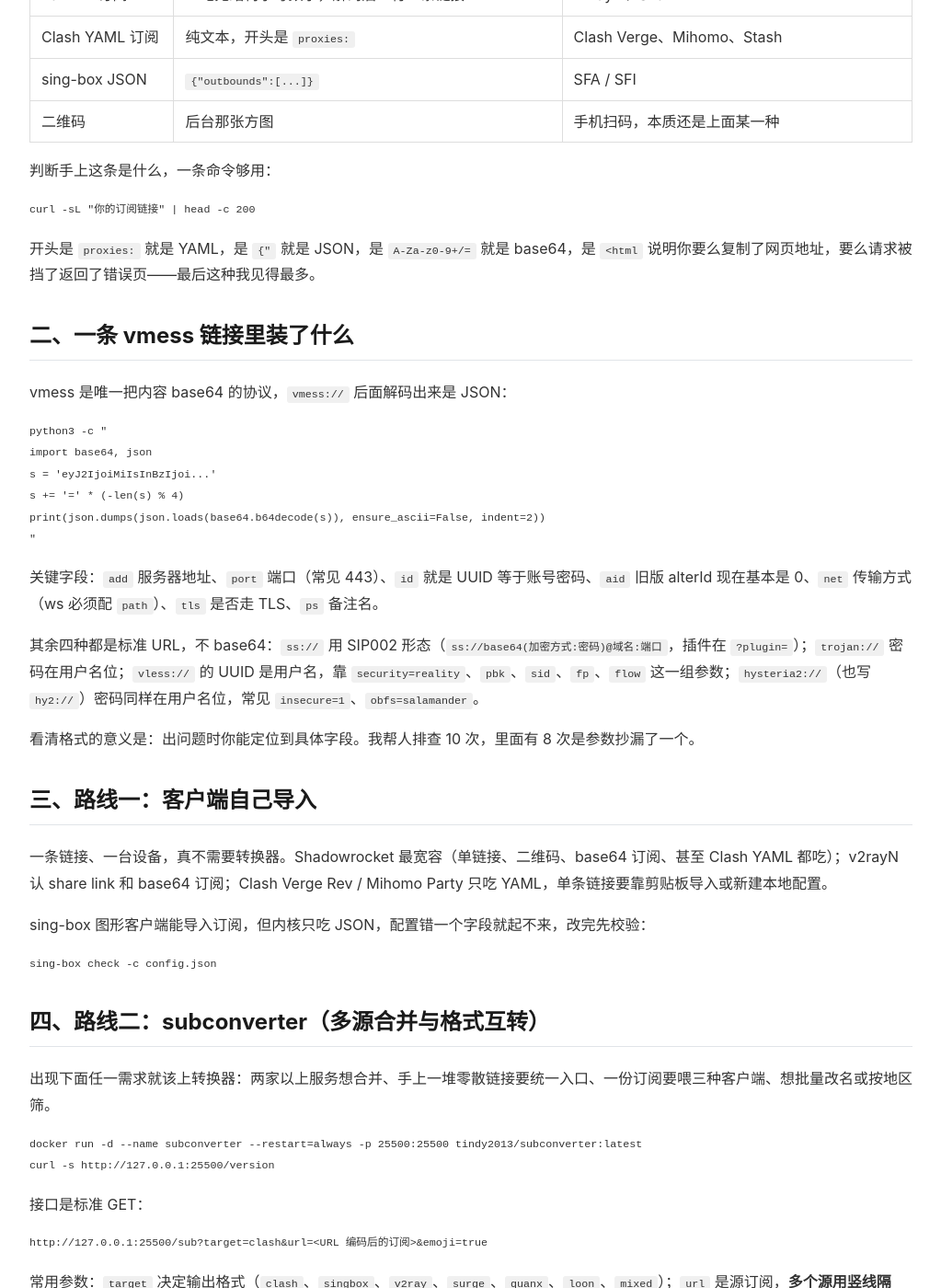
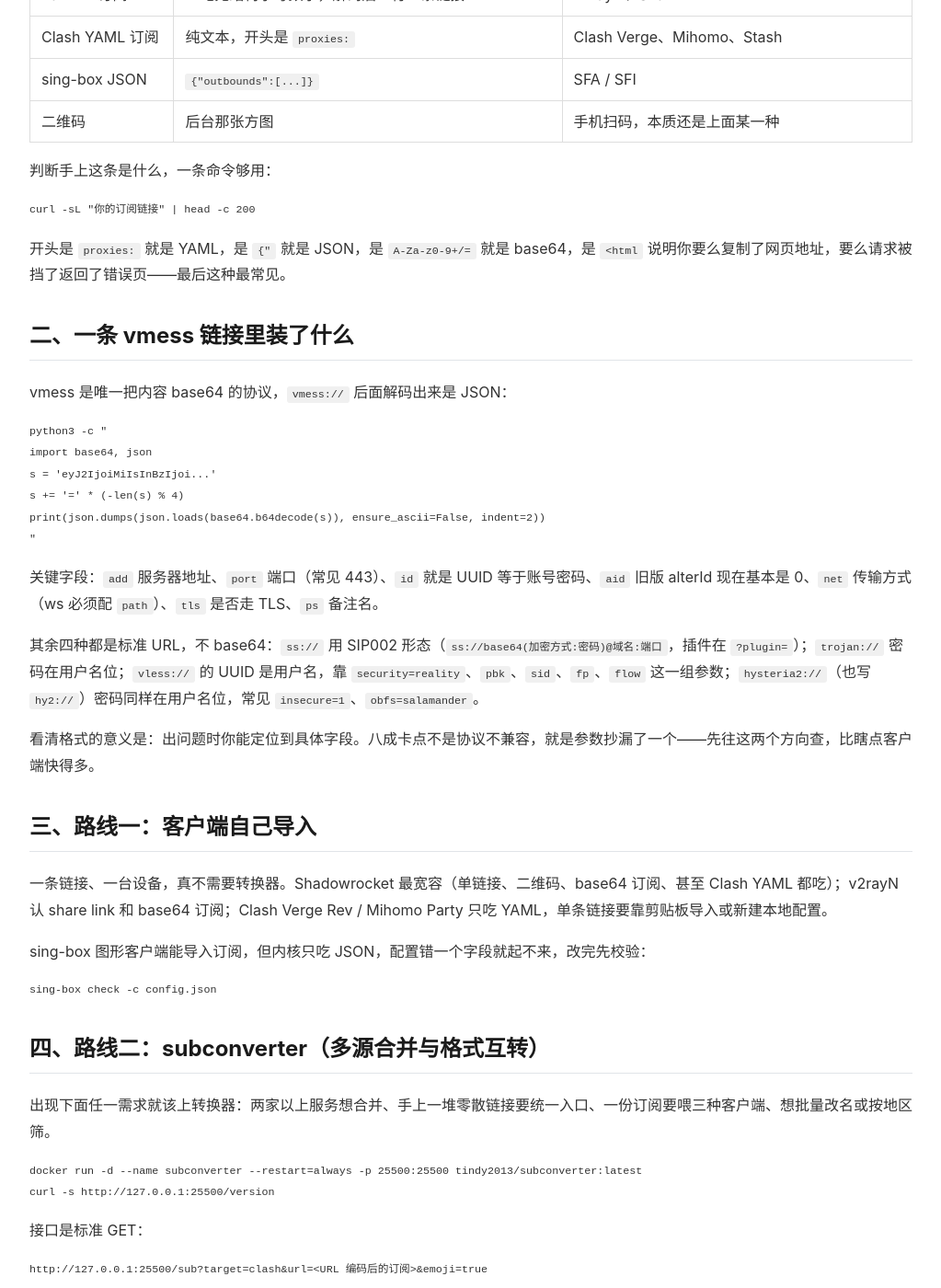
Before and after one commit to yezuofan/free-internet-guide, a Jekyll site: the page built from getting-started/node-conversion-guide-2026.md, in a window 1280 px wide and 1400 px high, scrolled down 1034 px. Shown: the whole window at 92% size, without its empty margins (128-1151 px from the left). Built offline with Jekyll 4.4.1, drawn with Linux system fonts in a browser that asks for light colours; our own code applies the rules of GitHub Pages for plain Markdown files; some of the changed text lies outside the part shown.

Commit message:
qa: node-conversion mirror - sync fabricated-witness fixes from blog, node count 100+, neutral heading

````diff
--- a/getting-started/node-conversion-guide-2026.md
+++ b/getting-started/node-conversion-guide-2026.md
@@ -35,7 +35,7 @@
 curl -sL "你的订阅链接" | head -c 200
 ```
 
-开头是 `proxies:` 就是 YAML，是 `{"` 就是 JSON，是 `A-Za-z0-9+/=` 就是 base64，是 `<html` 说明你要么复制了网页地址，要么请求被挡了返回了错误页——最后这种我见得最多。
+开头是 `proxies:` 就是 YAML，是 `{"` 就是 JSON，是 `A-Za-z0-9+/=` 就是 base64，是 `<html` 说明你要么复制了网页地址，要么请求被挡了返回了错误页——最后这种最常见。
 
 ## 二、一条 vmess 链接里装了什么
 
@@ -54,7 +54,7 @@ print(json.dumps(json.loads(base64.b64decode(s)), ensure_ascii=False, indent=2))
 
 其余四种都是标准 URL，不 base64：`ss://` 用 SIP002 形态（`ss://base64(加密方式:密码)@域名:端口`，插件在 `?plugin=`）；`trojan://` 密码在用户名位；`vless://` 的 UUID 是用户名，靠 `security=reality`、`pbk`、`sid`、`fp`、`flow` 这一组参数；`hysteria2://`（也写 `hy2://`）密码同样在用户名位，常见 `insecure=1`、`obfs=salamander`。
 
-看清格式的意义是：出问题时你能定位到具体字段。我帮人排查 10 次，里面有 8 次是参数抄漏了一个。
+看清格式的意义是：出问题时你能定位到具体字段。八成卡点不是协议不兼容，就是参数抄漏了一个——先往这两个方向查，比瞎点客户端快得多。
 
 ## 三、路线一：客户端自己导入
 
@@ -86,13 +86,13 @@ http://127.0.0.1:25500/sub?target=clash&url=<URL 编码后的订阅>&emoji=true
 两个必须提醒的点：
 
 1. `singbox` 这个 target 只有较新版本才有，老镜像会报不支持。先 `curl /version` 看版本，再决定升级还是先转 `v2ray` 让客户端自己吃。
-2. **填进手机客户端时不要写 `127.0.0.1`**——手机上的 `127.0.0.1` 指手机自己。要填电脑内网地址，比如 `http://192.168.1.10:25500/sub?...`，并放行 25500 端口。这个坑我踩过，排查了半小时才发现是地址写错。
+2. **填进手机客户端时不要写 `127.0.0.1`**——手机上的 `127.0.0.1` 指手机自己。要填电脑内网地址，比如 `http://192.168.1.10:25500/sub?...`，并放行 25500 端口。这个坑的典型现象是客户端一直转圈，查半天才发现是地址写错。
 
 ## 五、路线三：在线转换站
 
 粘链接、选格式、3 秒出结果，不用装东西。代价是：**订阅链接本身就是账号凭证**，里面带着 UUID 或密码，谁拿到谁就能用你的流量；而且转换结果可以被投毒，返回的未必是你原来那些节点。
 
-我的做法：临时应急用完立刻去后台重置订阅链接；长期用就在自己机器或 VPS 上跑一份。
+我的建议：临时应急用完立刻去后台重置订阅链接；长期用就在自己机器或 VPS 上跑一份。
 
 ## 六、最容易翻车的 5 个地方
 
````
Also changed, not shown: other parts of getting-started/node-conversion-guide-2026.md (+2 -2 lines).
